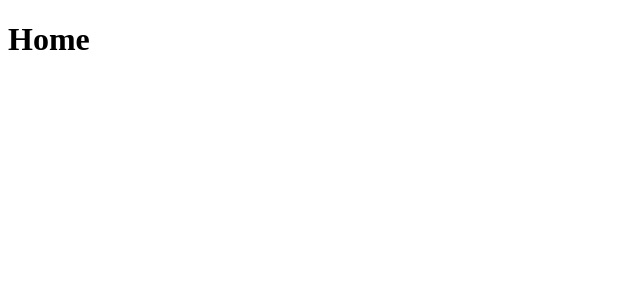
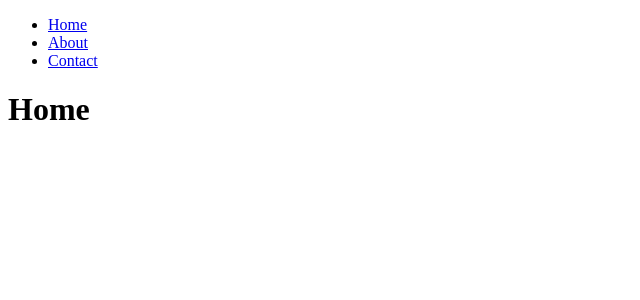
Before and after one commit to fish-corp-homies/fish-corp-frontend, a Next.js app: page / in a window 1280 px wide. Shown: the top 300 px of the page, without its empty margins (0-640 px from the left). Built offline with nearby package versions, Linux system fonts and the light colour scheme.

Commit message:
Simple navbar

```diff
--- a/src/app/layout.tsx
+++ b/src/app/layout.tsx
@@ -1,16 +1,5 @@
-import type { Metadata } from "next";
-import { Geist, Geist_Mono } from "next/font/google";
-import "./globals.css";
-
-const geistSans = Geist({
-  variable: "--font-geist-sans",
-  subsets: ["latin"],
-});
-
-const geistMono = Geist_Mono({
-  variable: "--font-geist-mono",
-  subsets: ["latin"],
-});
+import type {Metadata} from "next";
+import Navbar from "@/components/Navbar";
 
 export const metadata: Metadata = {
     title: "Create Next App",
@@ -19,15 +8,15 @@
 
 export default function RootLayout({
                                        children,
-}: Readonly<{
+                                   }: {
     children: React.ReactNode;
-}>) {
+}) {
     return (
-    <html
-      lang="en"
-      className={`${geistSans.variable} ${geistMono.variable} h-full antialiased`}
-    >
-      <body className="min-h-full flex flex-col">{children}</body>
+        <html lang="en">
+        <body>
+        <Navbar/>
+        {children}
+        </body>
         </html>
     );
 }
--- a/src/app/page.tsx
+++ b/src/app/page.tsx
@@ -1,5 +1,3 @@
-import Image from "next/image";
-
 export default function Home() {
   return (
       <>
--- /dev/null
+++ b/src/components/Navbar.tsx
@@ -0,0 +1,19 @@
+import Link from "next/link";
+
+export default function Navbar() {
+    return (
+        <nav>
+                <ul>
+                    <li>
+                        <Link href="/">Home</Link>
+                    </li>
+                    <li>
+                        <Link href="/about">About</Link>
+                    </li>
+                    <li>
+                        <Link href="/contact">Contact</Link>
+                    </li>
+                </ul>
+        </nav>
+    );
+}
```
Lines whose indentation alone changed are shown as unchanged.
